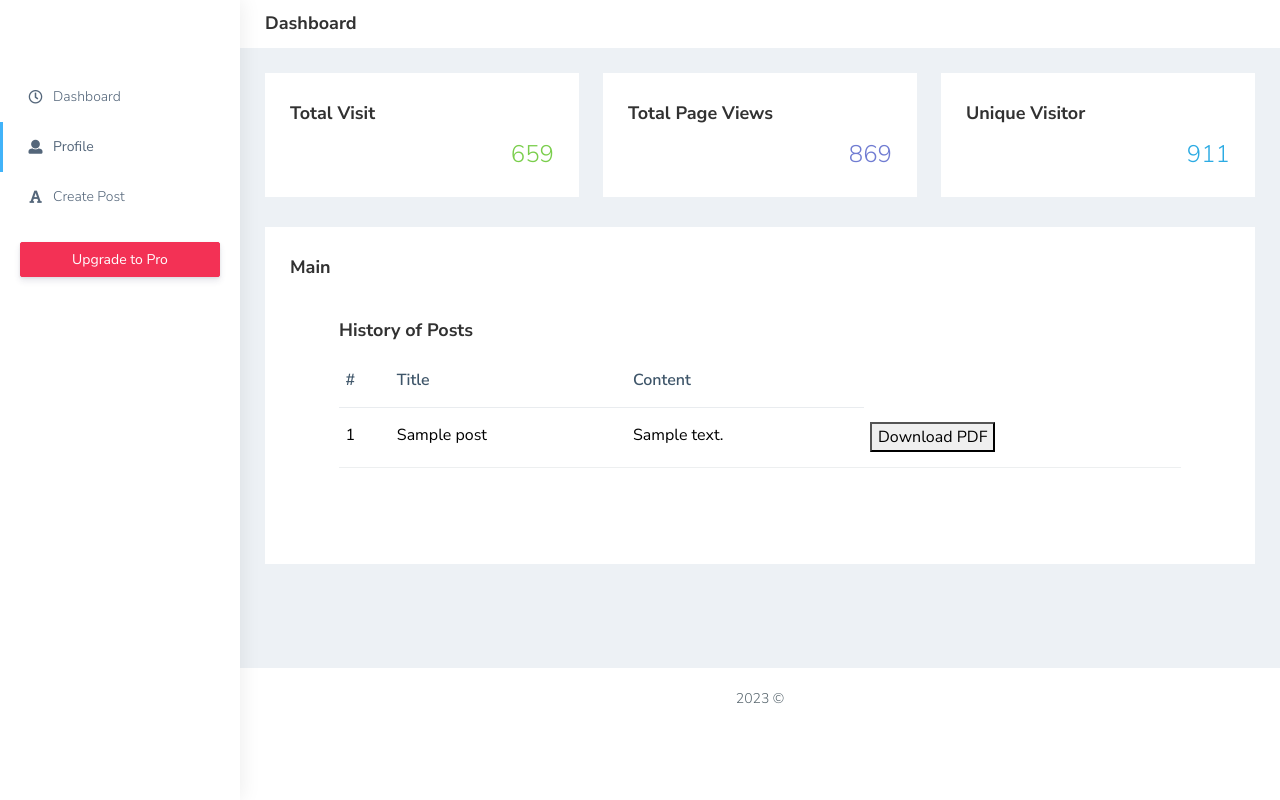
After one commit to khademmilad/chatgpt-api_django_rest_react, a Django app: a page that uses src/templates/base.html in a window 1280 px wide. The commit adds this page. Run offline with Django 4.2, Linux system fonts and the light colour scheme; tables that the repository leaves empty hold one stand-in row (values such as "Sample post"); some libraries are stand-ins or nearby versions.

Commit message:
some changes

```diff
--- /dev/null
+++ b/src/account/urls.py
@@ -0,0 +1,9 @@
+from django.urls import path
+from .views import profile
+
+app_name = 'account'
+
+urlpatterns = [
+    # Other URL patterns
+    path('profile/<str:username>/', profile, name='profile'),
+]
--- a/src/account/views.py
+++ b/src/account/views.py
@@ -1,3 +1,14 @@
 from django.shortcuts import render
+from django.contrib.auth.models import User
+from blog.models import Post
 
-# Create your views here.
+def profile(request, username):
+    user = User.objects.get(username=username)
+    posts = Post.objects.filter(user=user).order_by('-created_at')[:5]  # Get the last 5 posts
+
+    context = {
+        'user': user,
+        'posts': posts,
+    }
+
+    return render(request, 'account/profile.html', context)
--- a/src/mysite/urls.py
+++ b/src/mysite/urls.py
@@ -23,7 +23,8 @@ from django.conf.urls.static import static
 urlpatterns = [
     path('admin/', admin.site.urls),
     path('', include('blog.urls')),
-    path('pdf/', include('pdf.urls'))
+    path('pdf/', include('pdf.urls')),
+    path('account/', include('account.urls')),
 ]
 
 
--- /dev/null
+++ b/src/templates/account/profile.html
@@ -0,0 +1,44 @@
+<!-- post_form.html -->
+
+{% extends 'home.html' %}
+{% load static %}
+
+{% block title %}Profile{% endblock %}
+
+{% block content %}
+    <div class="container">
+        <div class="row">
+            <div class="col-sm-12">
+                <div class="white-box">
+                    <h3 class="box-title">History of Posts</h3>
+                    <div class="table-responsive">
+                        <table class="table text-nowrap">
+                            <thead>
+                                <tr>
+                                    <th class="border-top-0">#</th>
+                                    <th class="border-top-0">Title</th>
+                                    <th class="border-top-0">Content</th>
+                                </tr>
+                            </thead>
+                            <tbody>
+                                {% for post in posts %}
+                                    <tr>
+                                        <td>{{ forloop.counter }}</td>
+                                        <td>{{ post.title }}</td>
+                                        <td>{{ post.text|truncatewords_html:10 }}</td>
+                                        <td><a href="?download_pdf=1&post_id={{ post.id }}" download="{{ post.id }}.pdf">
+                                            <button>Download PDF</button>
+                                        </a></td>
+                                    </tr>
+                                {% endfor %}
+                            </tbody>
+                        </table>
+                    </div>
+                </div>
+            </div>
+        </div>
+    </div>
+{% endblock %}
+
+
+<link rel="stylesheet" type="text/css" href="{% static 'blog/post_form.css' %}">
--- a/src/templates/base.html
+++ b/src/templates/base.html
@@ -135,7 +135,7 @@
                             </a>
                         </li>
                         <li class="sidebar-item">
-                            <a class="sidebar-link waves-effect waves-dark sidebar-link" href="profile.html"
+                            <a class="sidebar-link waves-effect waves-dark sidebar-link" href="{% url 'account:profile' user.username %}"
                                 aria-expanded="false">
                                 <i class="fa fa-user" aria-hidden="true"></i>
                                 <span class="hide-menu">Profile</span>
```
